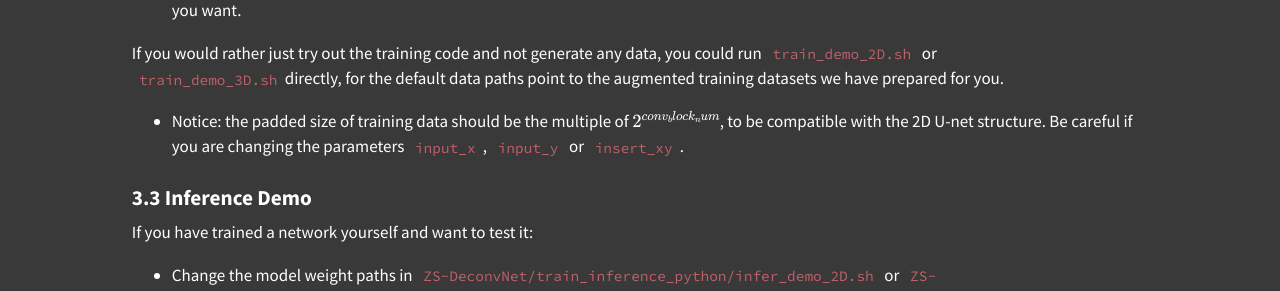
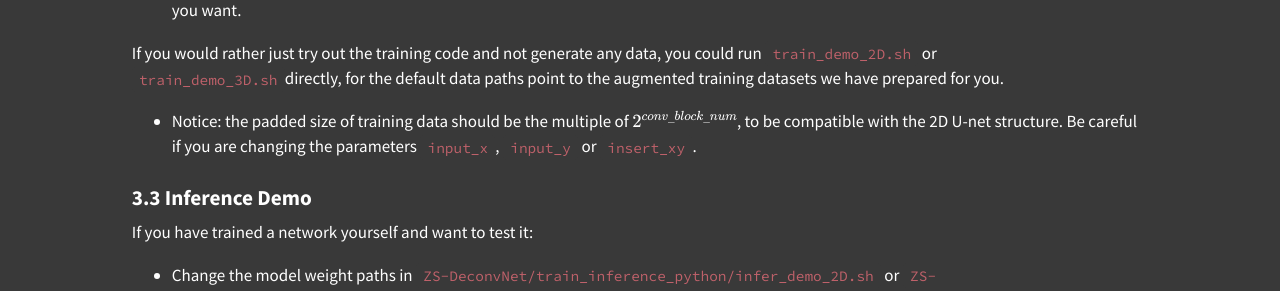
Before and after one commit to TristaZeng/ZS-DeconvNet-page, a Jekyll site: the page built from Tutorial.md, in a window 1280 px wide and 900 px high, scrolled down 2581 px. Shown: the part 151-442 px from the top of the window. Built offline with Jekyll 4.4.1, drawn with Linux system fonts in a browser that asks for light colours.

Commit message:
ref and underline

```diff
--- a/Tutorial.md
+++ b/Tutorial.md
@@ -117,7 +117,7 @@ If you have generated your own data following the instructions in the previous p
 
 If you would rather just try out the training code and not generate any data, you could run <code style="background-color:#393939;">train_demo_2D.sh</code> or <code style="background-color:#393939;">train_demo_3D.sh</code>directly, for the default data paths point to the augmented training datasets we have prepared for you.
 
-+ Notice: the padded size of training data should be the multiple of $2^{conv\_ block\_ num}$, to be compatible with the 2D U-net structure. Be careful if you are changing the parameters <code style="background-color:#393939;">input_x</code>, <code style="background-color:#393939;">input_y</code> or <code style="background-color:#393939;">insert_xy</code>.
++ Notice: the padded size of training data should be the multiple of $2^{conv\underline{ }block\underline{ }num}$, to be compatible with the 2D U-net structure. Be careful if you are changing the parameters <code style="background-color:#393939;">input_x</code>, <code style="background-color:#393939;">input_y</code> or <code style="background-color:#393939;">insert_xy</code>.
 
 <h3 style="color:white;">3.3 Inference Demo</h3>
 
```
Also changed, not shown: Principle.md (+2 -1 lines).
